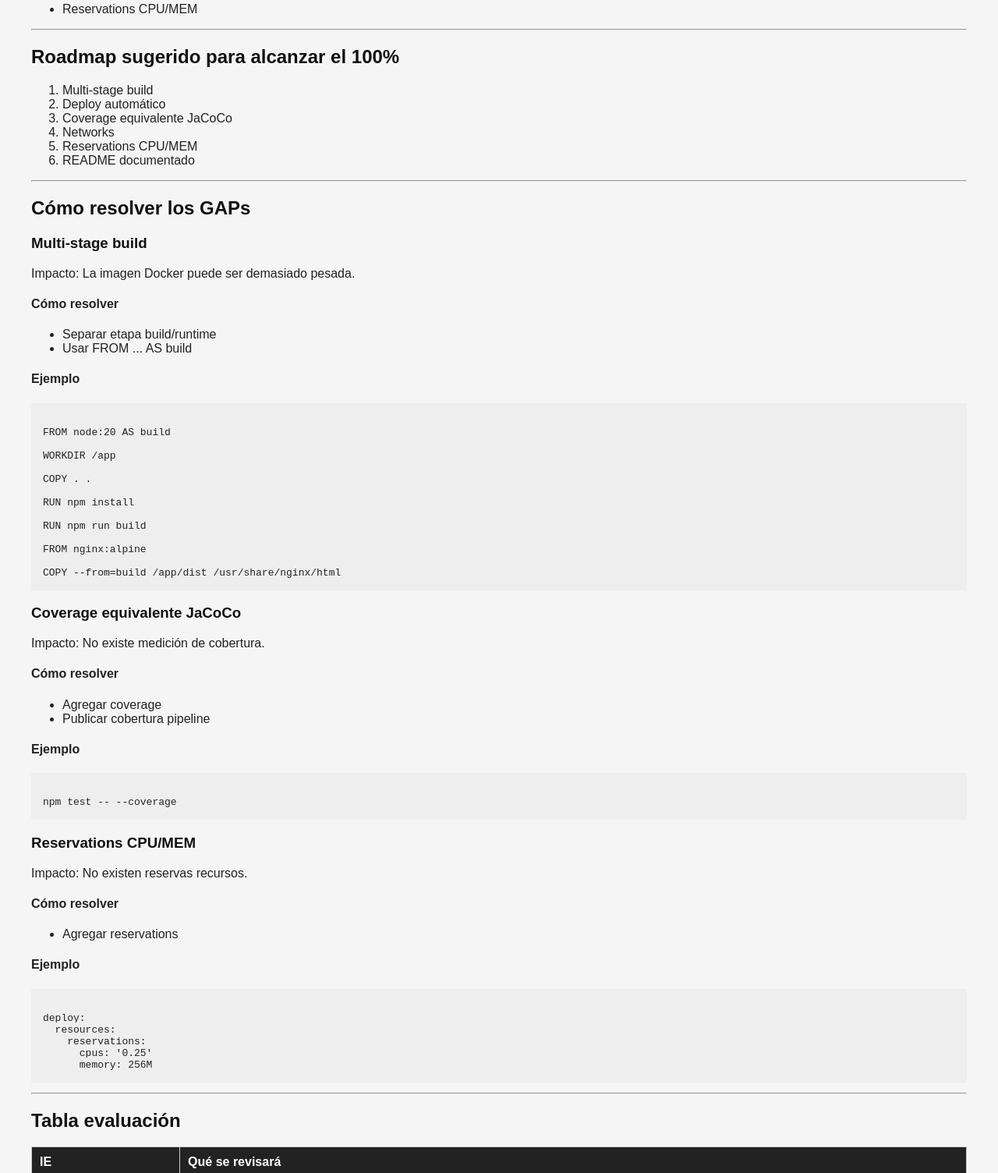
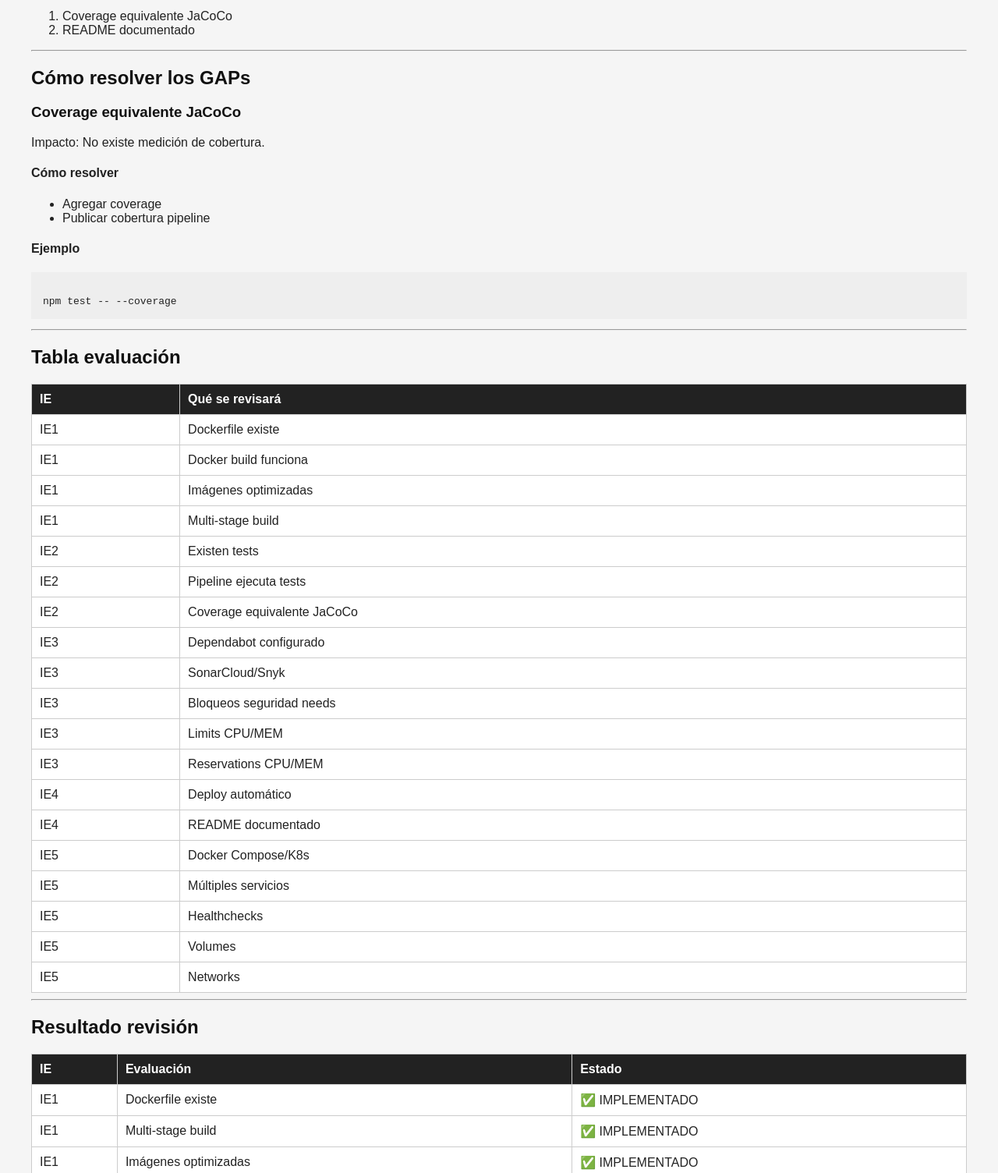
Before and after one commit to Thomys229/evaluacion-devops, a plain HTML site: page index.html in a window 1280 px wide. Shown: the part 316-1820 px from the top of the page at 78% size. Drawn offline with Linux system fonts and the light colour scheme.

Commit message:
deploy: 29eba3f165031e0d36c7d464181f355b33d4c538

```diff
--- a/index.html
+++ b/index.html
@@ -61,48 +61,16 @@ pre {
 <p>Las siguientes mejoras ayudarán a incrementar la madurez DevOps del repositorio.</p>
 <h3>🟠 Prioridad media</h3>
 <ul>
-<li>Multi-stage build</li>
 <li>Coverage equivalente JaCoCo</li>
-</ul>
-<h3>🟢 Mejora avanzada</h3>
-<ul>
-<li>Reservations CPU/MEM</li>
 </ul>
 <hr>
 <h2>Roadmap sugerido para alcanzar el 100%</h2>
 <ol>
-<li>Multi-stage build</li>
-<li>Deploy automático</li>
 <li>Coverage equivalente JaCoCo</li>
-<li>Networks</li>
-<li>Reservations CPU/MEM</li>
 <li>README documentado</li>
 </ol>
 <hr>
 <h2>Cómo resolver los GAPs</h2>
-<h3>Multi-stage build</h3>
-<p>Impacto: La imagen Docker puede ser demasiado pesada.</p>
-<h4>Cómo resolver</h4>
-<ul>
-<li>Separar etapa build/runtime</li>
-<li>Usar FROM ... AS build</li>
-</ul>
-<h4>Ejemplo</h4>
-<pre><code>
-FROM node:20 AS build
-
-WORKDIR /app
-
-COPY . .
-
-RUN npm install
-
-RUN npm run build
-
-FROM nginx:alpine
-
-COPY --from=build /app/dist /usr/share/nginx/html
-</code></pre>
 <h3>Coverage equivalente JaCoCo</h3>
 <p>Impacto: No existe medición de cobertura.</p>
 <h4>Cómo resolver</h4>
@@ -113,20 +81,6 @@ COPY --from=build /app/dist /usr/share/nginx/html
 <h4>Ejemplo</h4>
 <pre><code>
 npm test -- --coverage
-</code></pre>
-<h3>Reservations CPU/MEM</h3>
-<p>Impacto: No existen reservas recursos.</p>
-<h4>Cómo resolver</h4>
-<ul>
-<li>Agregar reservations</li>
-</ul>
-<h4>Ejemplo</h4>
-<pre><code>
-deploy:
-  resources:
-    reservations:
-      cpus: &#39;0.25&#39;
-      memory: 256M
 </code></pre>
 <hr>
 <h2>Tabla evaluación</h2>
@@ -232,7 +186,7 @@ deploy:
 <tr>
 <td>IE1</td>
 <td>Multi-stage build</td>
-<td>⚠️ MEJORA PENDIENTE</td>
+<td>✅ IMPLEMENTADO</td>
 </tr>
 <tr>
 <td>IE1</td>
@@ -267,7 +221,7 @@ deploy:
 <tr>
 <td>IE4</td>
 <td>Deploy automático</td>
-<td>⚠️ MEJORA PENDIENTE</td>
+<td>✅ IMPLEMENTADO</td>
 </tr>
 <tr>
 <td>IE2</td>
@@ -307,7 +261,7 @@ deploy:
 <tr>
 <td>IE5</td>
 <td>Networks</td>
-<td>⚠️ MEJORA PENDIENTE</td>
+<td>✅ IMPLEMENTADO</td>
 </tr>
 <tr>
 <td>IE3</td>
@@ -317,7 +271,7 @@ deploy:
 <tr>
 <td>IE3</td>
 <td>Reservations CPU/MEM</td>
-<td>⚠️ MEJORA PENDIENTE</td>
+<td>✅ IMPLEMENTADO</td>
 </tr>
 <tr>
 <td>IE4</td>
@@ -340,18 +294,15 @@ deploy:
 </code></pre>
 <h3>IE1 - Multi-stage build</h3>
 <ul>
-<li><p>Estado: ⚠️ MEJORA PENDIENTE</p>
+<li><p>Estado: ✅ IMPLEMENTADO</p>
 </li>
-<li><p>Detalle: No usa multi-stage</p>
+<li><p>Detalle: Usa multi-stage</p>
 </li>
 <li><p>Evidencia:</p>
 </li>
 </ul>
 <pre><code>Dockerfile revisado
 </code></pre>
-<ul>
-<li>Qué falta: Agregar multi-stage</li>
-</ul>
 <h3>IE1 - Imágenes optimizadas</h3>
 <ul>
 <li><p>Estado: ✅ IMPLEMENTADO</p>
@@ -420,18 +371,15 @@ deploy:
 </code></pre>
 <h3>IE4 - Deploy automático</h3>
 <ul>
-<li><p>Estado: ⚠️ MEJORA PENDIENTE</p>
+<li><p>Estado: ✅ IMPLEMENTADO</p>
 </li>
-<li><p>Detalle: No tiene deploy</p>
+<li><p>Detalle: Tiene deploy</p>
 </li>
 <li><p>Evidencia:</p>
 </li>
 </ul>
 <pre><code>Workflow revisado
 </code></pre>
-<ul>
-<li>Qué falta: Agregar deploy automático</li>
-</ul>
 <h3>IE2 - Tecnología detectada</h3>
 <ul>
 <li><p>Estado: ✅ IMPLEMENTADO</p>
@@ -522,18 +470,15 @@ Keywords:
 </code></pre>
 <h3>IE5 - Networks</h3>
 <ul>
-<li><p>Estado: ⚠️ MEJORA PENDIENTE</p>
+<li><p>Estado: ✅ IMPLEMENTADO</p>
 </li>
-<li><p>Detalle: No tiene networks</p>
+<li><p>Detalle: Tiene networks</p>
 </li>
 <li><p>Evidencia:</p>
 </li>
 </ul>
 <pre><code>docker-compose revisado
 </code></pre>
-<ul>
-<li>Qué falta: Agregar networks</li>
-</ul>
 <h3>IE3 - Limits CPU/MEM</h3>
 <ul>
 <li><p>Estado: ✅ IMPLEMENTADO</p>
@@ -547,18 +492,15 @@ Keywords:
 </code></pre>
 <h3>IE3 - Reservations CPU/MEM</h3>
 <ul>
-<li><p>Estado: ⚠️ MEJORA PENDIENTE</p>
+<li><p>Estado: ✅ IMPLEMENTADO</p>
 </li>
-<li><p>Detalle: No tiene reservations</p>
+<li><p>Detalle: Tiene reservations</p>
 </li>
 <li><p>Evidencia:</p>
 </li>
 </ul>
 <pre><code>docker-compose revisado
 </code></pre>
-<ul>
-<li>Qué falta: Agregar reservations</li>
-</ul>
 <h3>IE4 - README documentado</h3>
 <ul>
 <li><p>Estado: ⚠️ MEJORA PENDIENTE</p>
```
Also changed, not shown: 1 other file.
